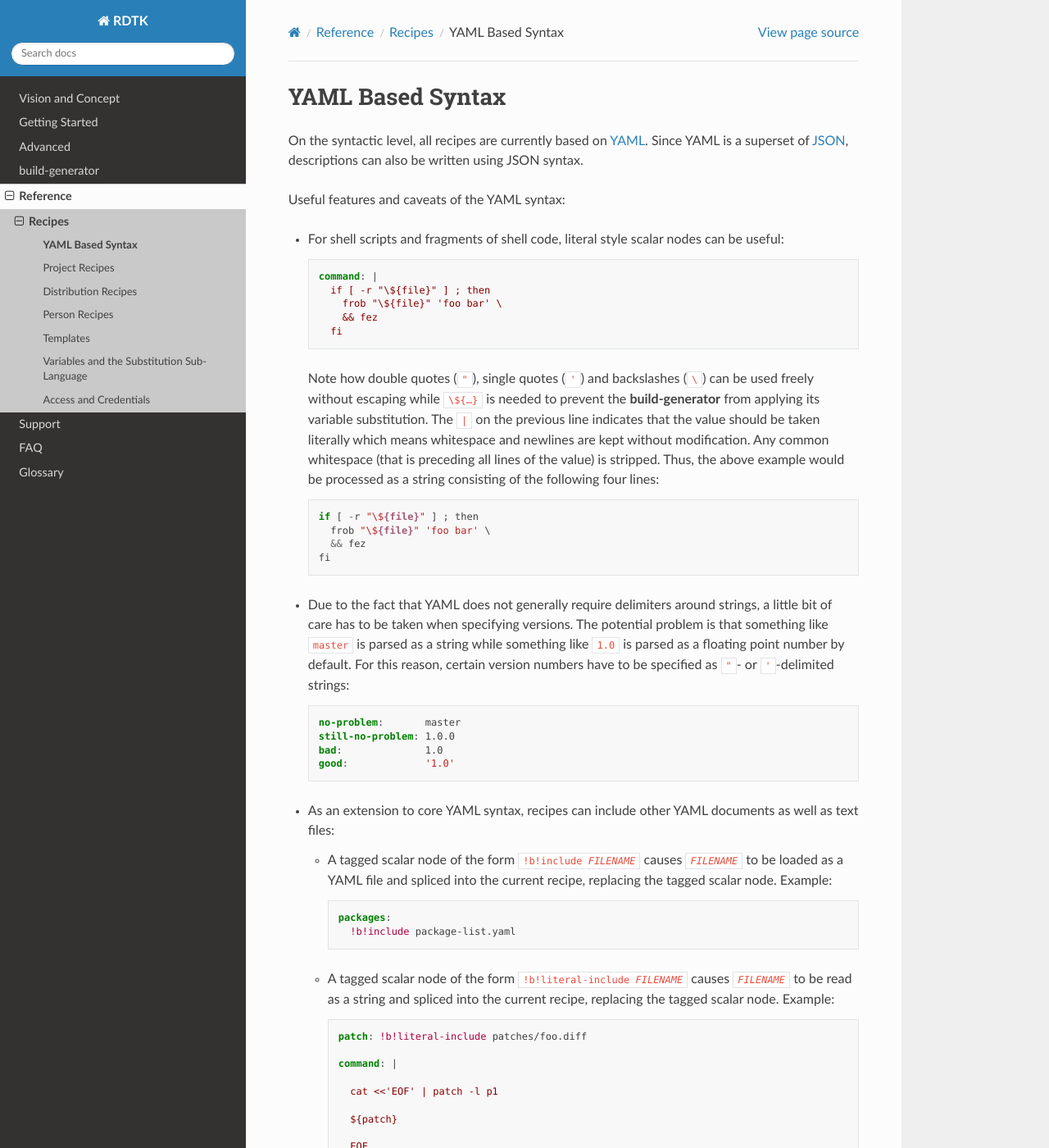
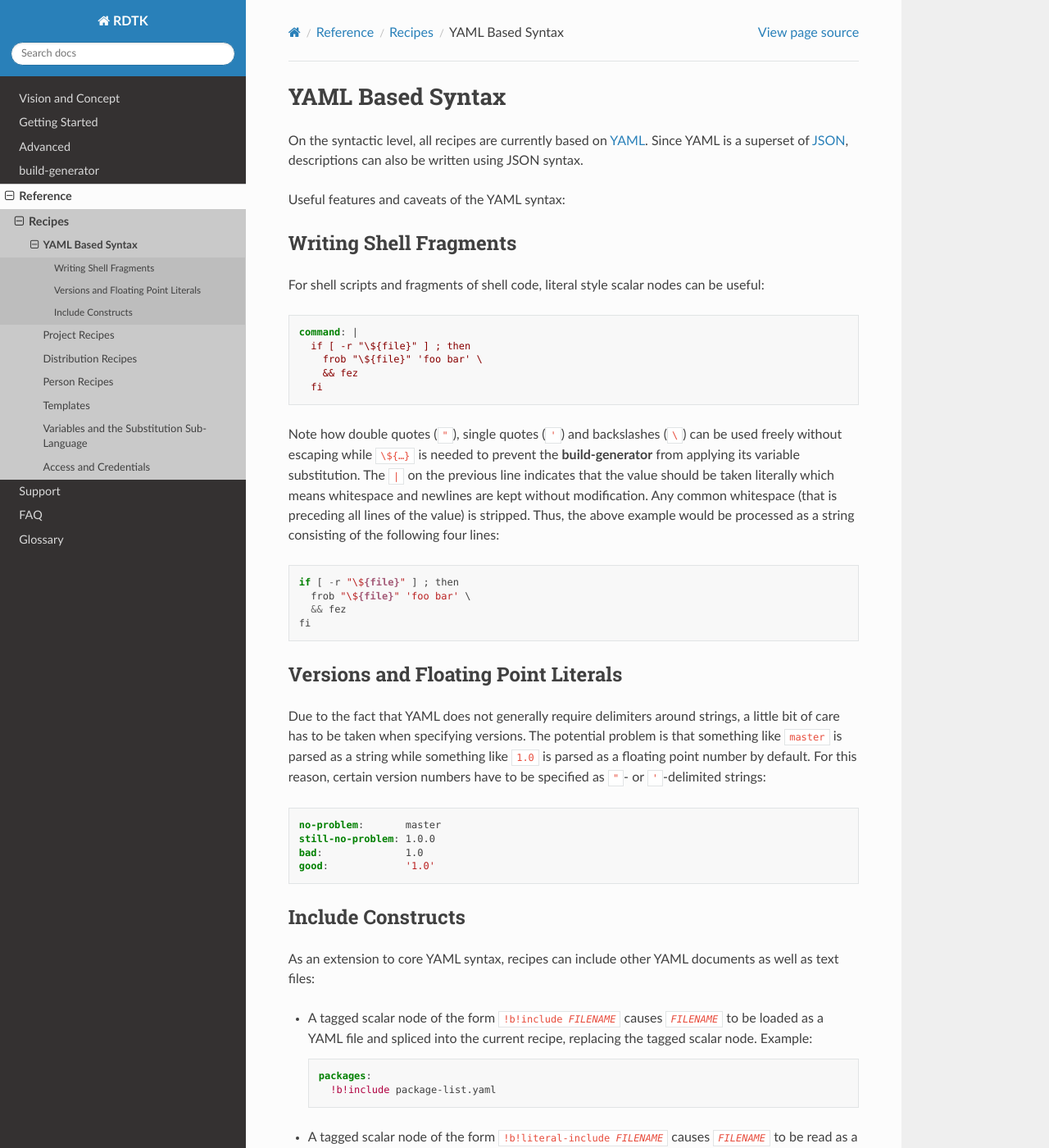
Before and after one commit to RDTK/documentation, a Sphinx documentation site: the page built from source/reference/recipes/yaml.rst, in a window 1280 px wide and 1400 px high. Shown: the whole window at 82% size. Built offline with Sphinx 7.4.7 and the Read the Docs theme 2.0.0, drawn with Linux system fonts in a browser that asks for light colours.

Commit message:
Use section instead of a list in YAML syntax description

```diff
--- a/source/reference/recipes/yaml.rst
+++ b/source/reference/recipes/yaml.rst
@@ -10,96 +10,105 @@ written using JSON syntax.
 
 Useful features and caveats of the YAML syntax:
 
-* For shell scripts and fragments of shell code, literal style scalar
-  nodes can be useful:
+Writing Shell Fragments
+=======================
+
+For shell scripts and fragments of shell code, literal style scalar
+nodes can be useful:
+
+.. code-block:: yaml
+
+   command: |
+     if [ -r "\${file}" ] ; then
+       frob "\${file}" 'foo bar' \
+       && fez
+     fi
+
+Note how double quotes (``"``), single quotes (``'``) and backslashes
+(``\``) can be used freely without escaping while ``\${…}`` is needed
+to prevent the :program:`build-generator` from applying its variable
+substitution. The ``|`` on the previous line indicates that the value
+should be taken literally which means whitespace and newlines are kept
+without modification. Any common whitespace (that is preceding all
+lines of the value) is stripped. Thus, the above example would be
+processed as a string consisting of the following four lines::
+
+  if [ -r "\${file}" ] ; then
+    frob "\${file}" 'foo bar' \
+    && fez
+  fi
+
+Versions and Floating Point Literals
+====================================
+
+Due to the fact that YAML does not generally require delimiters around
+strings, a little bit of care has to be taken when specifying
+versions. The potential problem is that something like ``master`` is
+parsed as a string while something like ``1.0`` is parsed as a
+floating point number by default. For this reason, certain version
+numbers have to be specified as ``"``- or ``'``-delimited strings:
+
+.. code-block:: yaml
+
+   no-problem:       master
+   still-no-problem: 1.0.0
+   bad:              1.0
+   good:             '1.0'
+
+Include Constructs
+==================
+
+As an extension to core YAML syntax, recipes can include other YAML
+documents as well as text files:
+
+* A tagged scalar node of the form :samp:`!b!include {FILENAME}`
+  causes :samp:`{FILENAME}` to be loaded as a YAML file and spliced
+  into the current recipe, replacing the tagged scalar node. Example:
 
   .. code-block:: yaml
 
-     command: |
-       if [ -r "\${file}" ] ; then
-         frob "\${file}" 'foo bar' \
-         && fez
-       fi
+     packages:
+       !b!include package-list.yaml
 
-  Note how double quotes (``"``), single quotes (``'``) and
-  backslashes (``\``) can be used freely without escaping while
-  ``\${…}`` is needed to prevent the :program:`build-generator` from
-  applying its variable substitution. The ``|`` on the previous line
-  indicates that the value should be taken literally which means
-  whitespace and newlines are kept without modification. Any common
-  whitespace (that is preceding all lines of the value) is
-  stripped. Thus, the above example would be processed as a string
-  consisting of the following four lines::
-
-    if [ -r "\${file}" ] ; then
-      frob "\${file}" 'foo bar' \
-      && fez
-    fi
-
-* Due to the fact that YAML does not generally require delimiters
-  around strings, a little bit of care has to be taken when specifying
-  versions. The potential problem is that something like ``master`` is
-  parsed as a string while something like ``1.0`` is parsed as a
-  floating point number by default. For this reason, certain version
-  numbers have to be specified as ``"``- or ``'``-delimited strings:
+* A tagged scalar node of the form :samp:`!b!literal-include
+  {FILENAME}` causes :samp:`{FILENAME}` to be read as a string and
+  spliced into the current recipe, replacing the tagged scalar
+  node. Example:
 
   .. code-block:: yaml
 
-     no-problem:       master
-     still-no-problem: 1.0.0
-     bad:              1.0
-     good:             '1.0'
+     patch: !b!literal-include patches/foo.diff
 
-* As an extension to core YAML syntax, recipes can include other YAML
-  documents as well as text files:
+     command: |
 
-  * A tagged scalar node of the form :samp:`!b!include {FILENAME}`
-    causes :samp:`{FILENAME}` to be loaded as a YAML file and spliced
-    into the current recipe, replacing the tagged scalar
-    node. Example:
+       cat <<'EOF' | patch -l p1
 
-    .. code-block:: yaml
+       ${patch}
 
-       packages:
-         !b!include package-list.yaml
+       EOF
 
-  * A tagged scalar node of the form :samp:`!b!literal-include {FILENAME}`
-    causes :samp:`{FILENAME}` to be read as a string and spliced into
-    the current recipe, replacing the tagged scalar node. Example:
+In both cases, :samp:`{FILENAME}` can take three different forms:
 
-    .. code-block:: yaml
+* :samp:`{FILENAME-NOT-STARTING-WITH-/}`
 
-       patch: !b!literal-include patches/foo.diff
+  This is interpreted as a filename relative to the directory of the
+  recipe file in which the include construct occurs.
 
-       command: |
+* :samp:`/{REST-OF-FILENAME-NOT-STARTING-WITH-/}`
 
-         cat <<'EOF' | patch -l p1
+  This is interpreted as an absolute filename.
 
-         ${patch}
+* :samp:`//{REST-OF-FILENAME}`
 
-         EOF
+  This is interpreted as a filename relative to the root directory of
+  the repository containing the recipe file in which the include
+  construct occurs, that is
+  :samp:`{REPOSITORY-ROOT/REST-OF-FILENAME}`.
 
-  In both cases, :samp:`{FILENAME}` can take three different forms:
+So assuming a repository :file:`/home/recipes` containing a recipe
+:file:`/home/recipes/projects/my-project.project`, the include
+filename would be resolved as follows::
 
-  * :samp:`{FILENAME-NOT-STARTING-WITH-/}`
-
-    This is interpreted as a filename relative to the directory of the
-    recipe file in which the include construct occurs.
-
-  * :samp:`/{REST-OF-FILENAME-NOT-STARTING-WITH-/}`
-
-    This is interpreted as an absolute filename.
-
-  * :samp:`//{REST-OF-FILENAME}`
-
-    This  is interpreted as a filename relative to the root
-    directory of the repository containing the recipe file in which the include
-    construct occurs, that is :samp:`{REPOSITORY-ROOT/REST-OF-FILENAME}`.
-
-  So assuming a repository :file:`/home/recipes` containing a recipe
-  :file:`/home/recipes/projects/my-project.project`, the include
-  filename would be resolved as follows::
-
-    !b!include patches/patch.diff            → /home/recipes/projects/patches/patch.diff
-    !b!include /usr/share/patches/patch.diff → /usr/share/patches/patch.diff
-    !b!include //patches/patch.diff          → /home/recipes/patches/patch.diff
+  !b!include patches/patch.diff            → /home/recipes/projects/patches/patch.diff
+  !b!include /usr/share/patches/patch.diff → /usr/share/patches/patch.diff
+  !b!include //patches/patch.diff          → /home/recipes/patches/patch.diff
```
